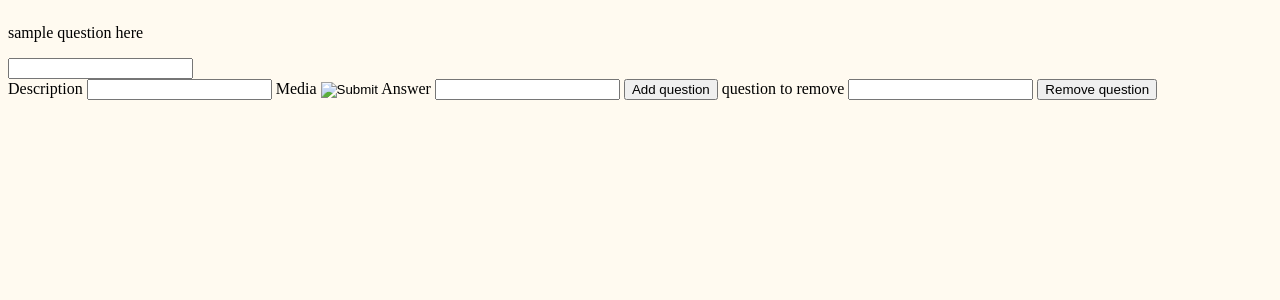
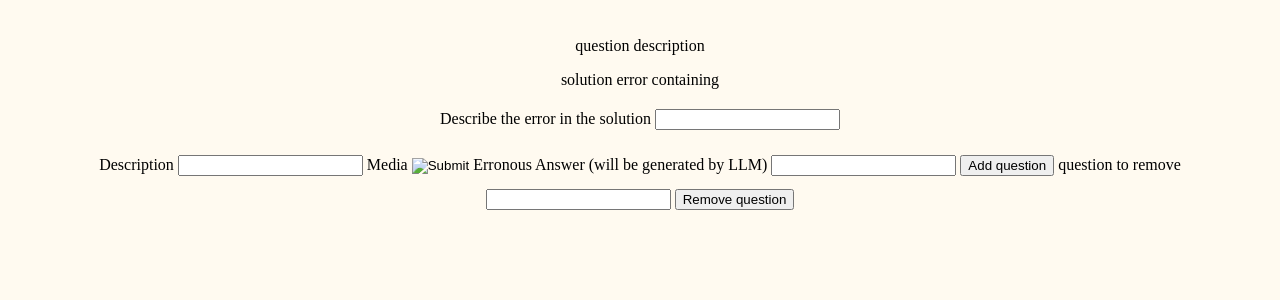
Before and after one commit to alisherturakulov/LLM-in-CS-Education-project, a Python web app: template templates/form-creator.html in a window 1280 px wide. Shown: the top 300 px of the page. Run offline with Jinja, Linux system fonts and the light colour scheme; the template is opened without the code that fills it, so the values that code supplies are empty.

Commit message:
update form and input element styles to center and add labels

```diff
--- a/static/css/styles.css
+++ b/static/css/styles.css
@@ -8,4 +8,13 @@ body{
   flex-grow:1;
   flex-shrink: 1;
   background-color:floralwhite;
+  align-items:center;
+  overflow-y:scroll;
 }
+
+.assignment-box, .assignment-editor, label, input{
+  align-items:center;
+  text-align:center;
+  flex-flow: column nowrap;
+  margin-top: 1%;
+}
--- a/static/js/form-creator.js
+++ b/static/js/form-creator.js
@@ -15,10 +15,10 @@ const assignments = {};
 //}
 
 /**
- * saves the current assignment into the data folder or database
+ * generates the current assignment and saves into the database
  * @param {object} credentials if from a databse; for accessing
  */
-function saveAssignment(credentials, title){
+function generateAssignment(credentials, title){
 
 }
 
--- a/templates/form-creator.html
+++ b/templates/form-creator.html
@@ -3,22 +3,30 @@
     <head>
         <meta charset="utf-8">
         <meta name = "viewport" content="width=device-width, initial-scale=1.0">
-        <link rel="stylesheet" href="../static/styles.css">
+        <!-- <link rel="stylesheet" href="{{ url_for('static', filename='css/styles.css') }}"> -->
+        <link rel="stylesheet" href="../static/css/styles.css">
         <!--
         Client Side script controlls the addition of questions and
         sending the questions objext to the server upon submission
         -->
-        <script src="./form-script.js" defer></script>
+        <script src="../static/js/form-creator.js" defer></script>
+        <!-- <script src="{{ url_for('static', filename='js/form-creator.js') }}" defer></script> -->
     </head>
     <body>
         <div class="assignment-box">
             <div class="question" id ="sample-question">
                 <p class="questionDescription">
-                    sample question here
+                    question description
                 </p>
-                <div class="questionInput">
+                <p class="errorSolution">
+                    solution error containing
+                </p>
+
+                <label>
+                    Describe the error in the solution
                     <input class="questionInputField" type="text/plain" name="questionInputField">
-                </div>
+                </label>
+
             </div>
         </div>
         <!--
@@ -26,17 +34,23 @@
 
         -->
         <div class="assignment-editor">
-            <label for="questionDescriptionField">Description</label>
-            <input class="questionDescriptionField" type="text" id="questionDescriptionField">
-            <label for="questionMediaField" > Media </label>
-            <input class="questionMediaField" type="image" id="questionMediaField">
-            <label for="questionAnswerField"> Answer </label>
-            <input class="questionAnswerField" type="text" id="questionAnswerField">
-            <button type="button" class="editorSubmit">
+            <label for="questionDescriptionField">Description
+                <input class="questionDescriptionField" type="text" id="questionDescriptionField">
+            </label>
+            <label for="questionMediaField" >
+                Media
+                <input class="questionMediaField" type="image" id="questionMediaField">
+             </label>
+            <label for="questionAnswerField">
+                Erronous Answer  (will be generated by LLM)
+                <input class="questionAnswerField" type="text" id="questionAnswerField">
+            </label>
+            <button type="button" class="editorSubmit" onclick="generateAssignment()">
                 Add question
             </button>
-            <label for="questionRemoveField">question to remove</label>
-            <input class="questionRemoveField" type="text" id="questionRemoveField">
+            <label for="questionRemoveField">question to remove
+                <input class="questionRemoveField" type="text" id="questionRemoveField">
+            </label>
             <button type="button" class="editorUndo" onclick="removeQuestion()">
                 Remove question
             </button>
--- a/templates/index.html
+++ b/templates/index.html
@@ -3,7 +3,9 @@
     <head>
         <meta charset="utf-8">
         <meta name = "viewport" content="width=device-width, initial-scale=1.0">
-        <link rel="stylesheet" href="../static/styles.css">
+        <!-- <link rel="stylesheet" href="{{ url_for('static', filename='css/styles.css') }}"> -->
+        <link rel="stylesheet" href="../static/css/styles.css">
+
     </head>
     <body>
         <button type="button" onclick="loadQuestions()">
```
Also changed, not shown: templates/login.html (+20 -5 lines).
